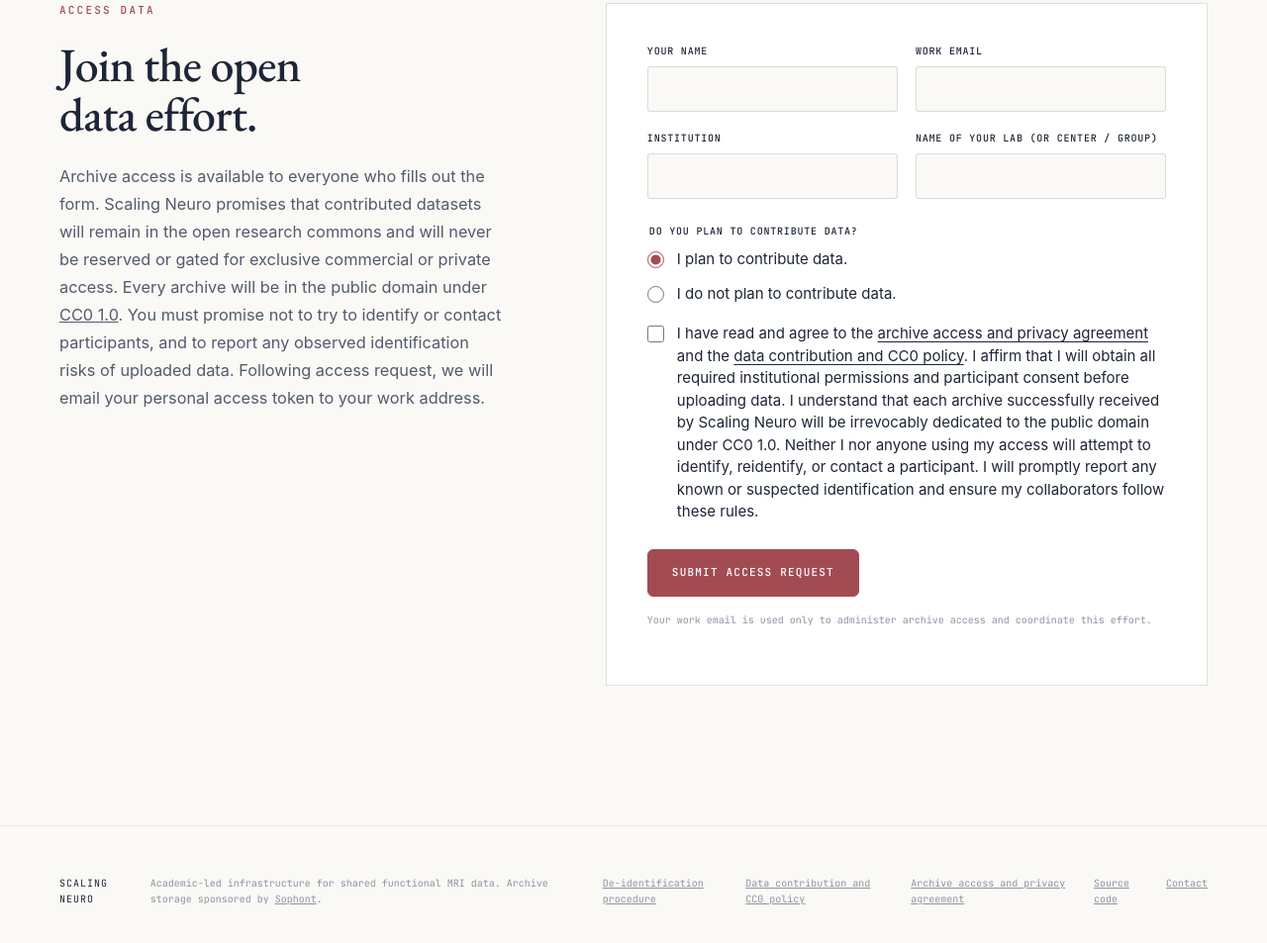
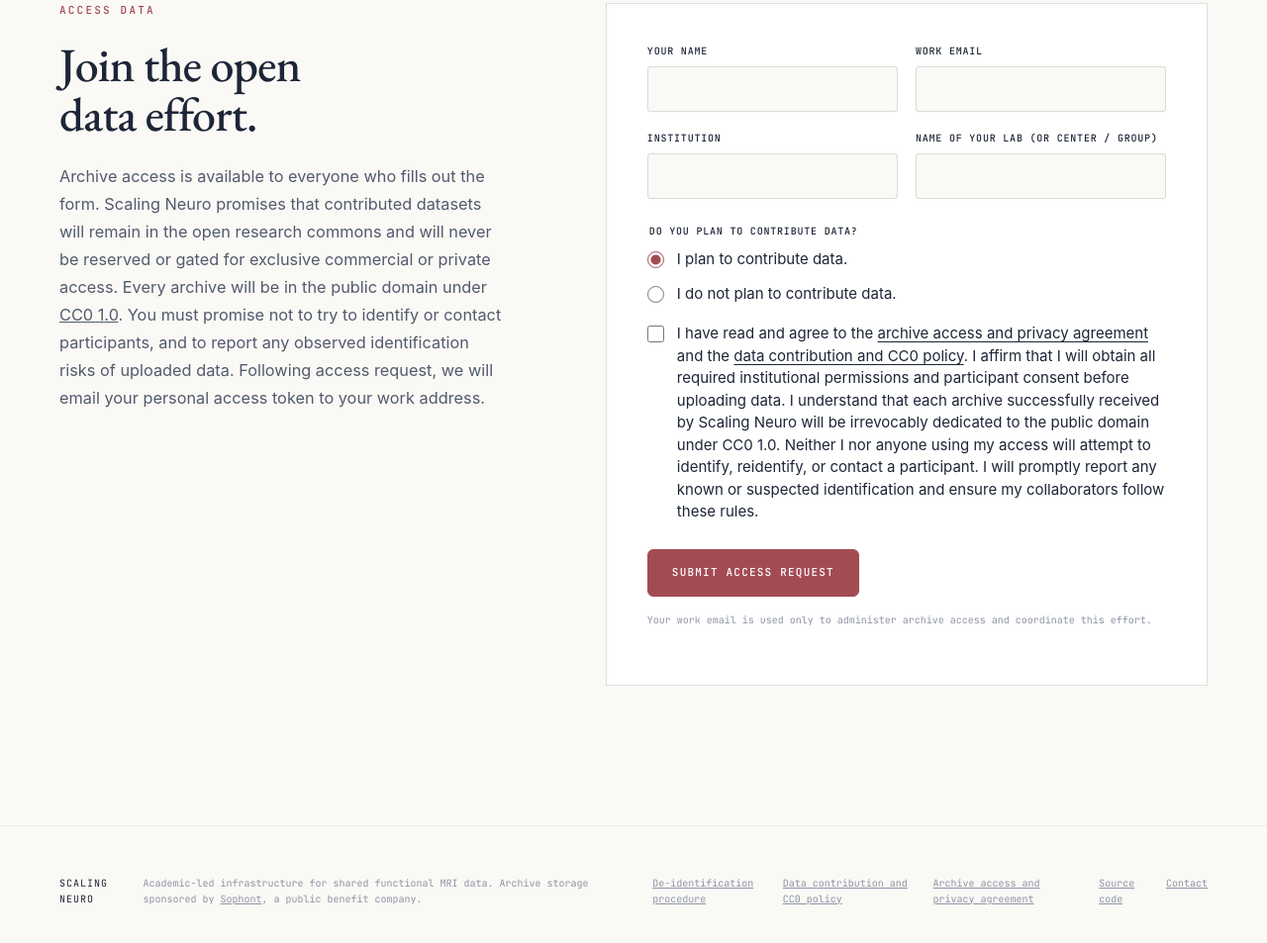
Before and after one commit to SophontAI/scalingneuro, a plain HTML site: page index.html in a window 1280 px wide. Shown: the part 3984-4937 px from the top of the page at 99% size. Drawn offline with nearby package versions, Linux system fonts and the light colour scheme.

Commit message:
Clarify Sophont footer attribution

```diff
--- a/index.html
+++ b/index.html
@@ -379,7 +379,7 @@
   <footer class="footer">
     <div class="wrap footer-inner">
       <p>Scaling Neuro</p>
-      <p>Academic-led infrastructure for shared functional MRI data. Archive storage sponsored by <a href="https://sophont.med" target="_blank" rel="noopener">Sophont</a>.</p>
+      <p>Academic-led infrastructure for shared functional MRI data. Archive storage sponsored by <a href="https://sophont.med" target="_blank" rel="noopener">Sophont</a>, a public benefit company.</p>
       <a href="/docs/de-identification-procedure">De-identification procedure</a>
       <a href="/docs/contribution-policy">Data contribution and CC0 policy</a>
       <a href="/docs/archive-access-policy">Archive access and privacy agreement</a>
```
